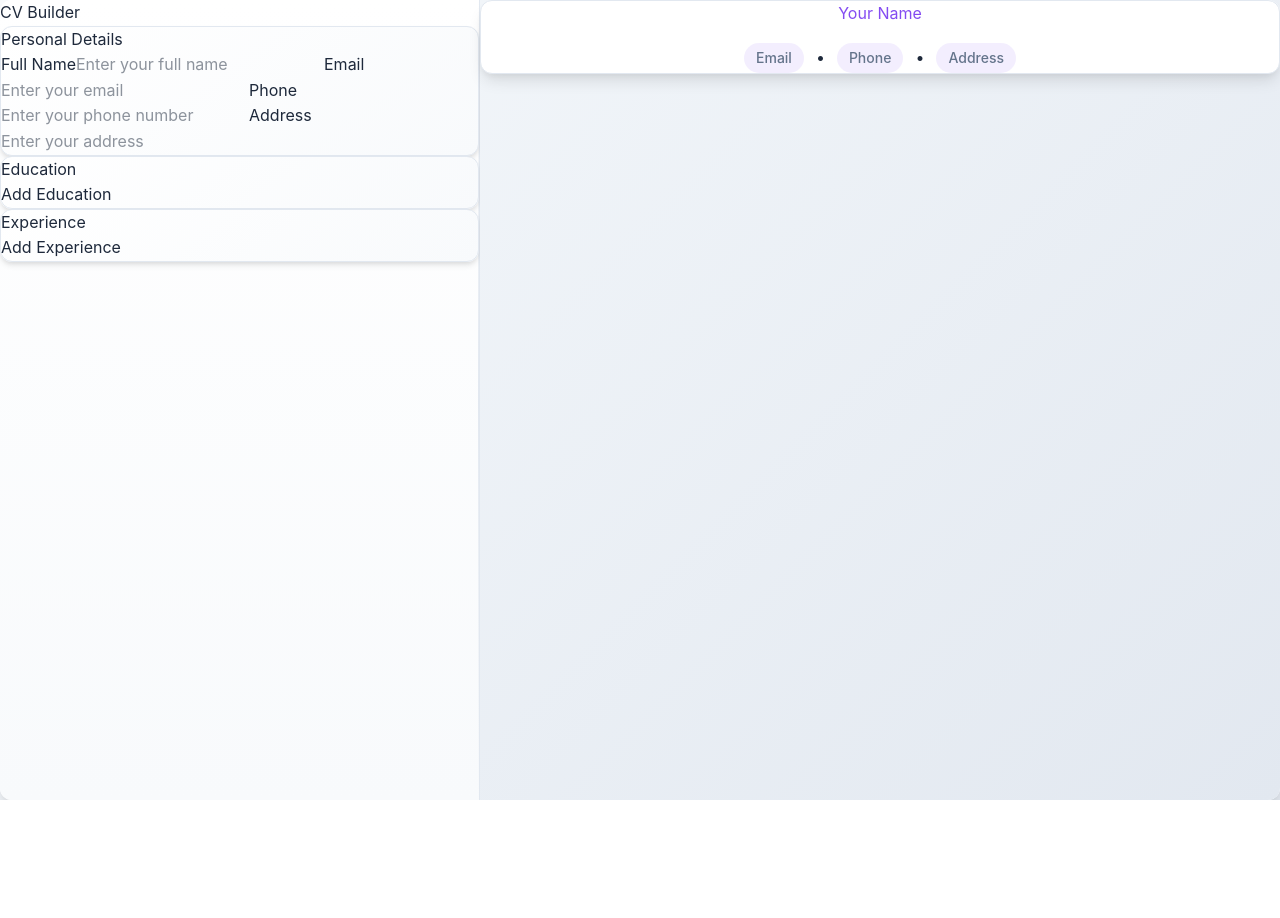
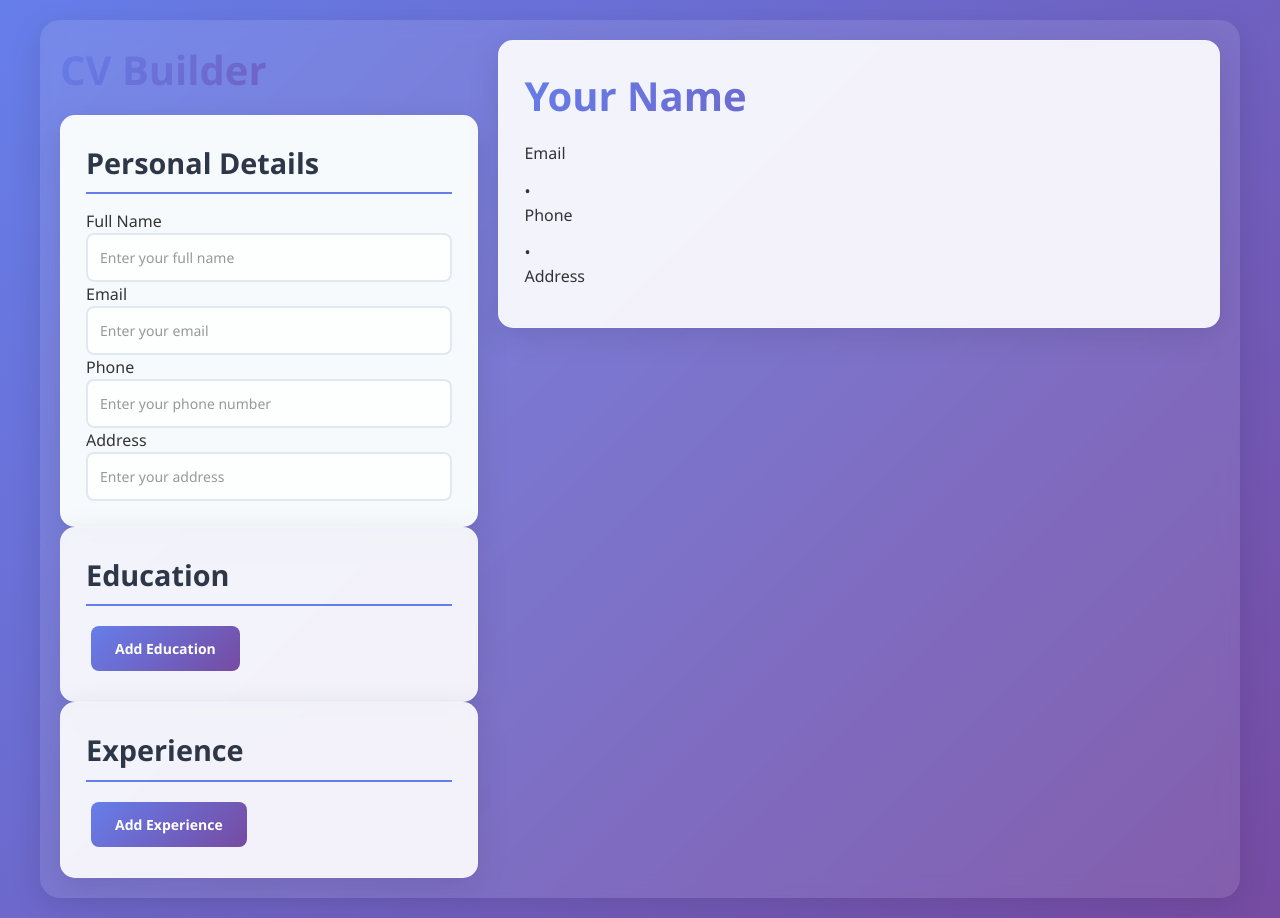
Before and after one commit to alakhagarwal/CV-Application, a React (Vite) app: page / in a window 1280 px wide. Before the commit the page ends 800 px from the top, so only its background shows below. Built offline with nearby package versions, Linux system fonts and the light colour scheme.

Commit message:
Fixed Responsiveness Issues.

```diff
--- a/src/App.css
+++ b/src/App.css
@@ -1,443 +1,161 @@
 @import "../node_modules/tailwindcss";
-
-
-:root {
-  --primary-color: #8b5cf6;
-  --primary-dark: #7c3aed;
-  --primary-light: #a78bfa;
-  --secondary-color: #64748b;
-  --background-color: #f8fafc;
-  --surface-color: #ffffff;
-  --text-primary: #1e293b;
-  --text-secondary: #64748b;
-  --border-color: #e2e8f0;
-  --shadow-light: 0 1px 3px 0 rgba(0, 0, 0, 0.1), 0 1px 2px 0 rgba(0, 0, 0, 0.06);
-  --shadow-medium: 0 4px 6px -1px rgba(0, 0, 0, 0.1), 0 2px 4px -1px rgba(0, 0, 0, 0.06);
-  --shadow-large: 0 10px 15px -3px rgba(0, 0, 0, 0.1), 0 4px 6px -2px rgba(0, 0, 0, 0.05);
-  --border-radius: 0.75rem;
-  --transition: all 0.3s cubic-bezier(0.4, 0, 0.2, 1);
-}
 
 * {
   box-sizing: border-box;
 }
 
 body {
-  background: linear-gradient(135deg, #f8fafc 0%, #e2e8f0 100%);
+  background: linear-gradient(135deg, #667eea 0%, #764ba2 100%);
   margin: 0;
-  padding: 0;
-  font-family: 'Inter', 'Segoe UI', system-ui, -apple-system, sans-serif;
-  line-height: 1.6;
-  color: var(--text-primary);
-  overflow-x: hidden;
+  padding: 20px;
+  font-family: 'Segoe UI', Tahoma, Geneva, Verdana, sans-serif;
+  min-height: 100vh;
+  color: #333;
 }
-
 
 .my-container {
   display: grid;
-  grid-template-columns: minmax(400px, 0.55fr) 1fr;
-  min-height: 100vh;
-  gap: 0;
-  max-width: 1600px;
+  grid-template-columns: 0.58fr 1fr;
+  gap: 20px;
+  max-width: 1200px;
   margin: 0 auto;
-  box-shadow: var(--shadow-large);
-  border-radius: var(--border-radius);
-  overflow: hidden;
-  background: var(--surface-color);
+  padding: 20px;
+  background: rgba(255, 255, 255, 0.1);
+  border-radius: 20px;
+  backdrop-filter: blur(10px);
+  box-shadow: 0 8px 32px rgba(0, 0, 0, 0.1);
 }
 
-
-.personalDetails,
-.educationDetails,
-.experienceDetails,
-.content {
-  border: 1px solid var(--border-color);
-  box-shadow: var(--shadow-medium);
-  background: linear-gradient(145deg, #ffffff 0%, #f8fafc 100%);
-  border-radius: var(--border-radius);
-  transition: var(--transition);
-  position: relative;
+.personalDetails, .educationDetails, .experienceDetails, .content {
+  border: 1px solid rgba(255, 255, 255, 0.2);
+  box-shadow: 0 8px 32px rgba(0, 0, 0, 0.1);
+  background: rgba(255, 255, 255, 0.9);
+  border-radius: 15px;
+  padding: 25px;
+  backdrop-filter: blur(10px);
+  transition: all 0.3s ease;
 }
 
-.personalDetails:hover,
-.educationDetails:hover,
-.experienceDetails:hover {
-  box-shadow: var(--shadow-large);
-  transform: translateY(-2px);
+.personalDetails:hover, .educationDetails:hover, .experienceDetails:hover, .content:hover {
+  transform: translateY(-5px);
+  box-shadow: 0 12px 40px rgba(0, 0, 0, 0.15);
 }
 
+@media (max-width: 1024px) {
+  body {
+    padding: 10px;
+  }
 
-.inputForms {
-  background: linear-gradient(180deg, #ffffff 0%, #f8fafc 100%);
-  border-right: 1px solid var(--border-color);
-  position: relative;
+  .my-container {
+    grid-template-columns: 1fr;
+    gap: 15px;
+    padding: 15px;
+  }
+
+  .my-container > * {
+    overflow: unset;
+  }
+
+  .personalDetails, .educationDetails, .experienceDetails, .content {
+    padding: 20px;
+  }
 }
 
-.inputForms::before {
-  content: '';
-  position: absolute;
-  top: 0;
-  right: 0;
-  width: 1px;
-  height: 100%;
-  background: linear-gradient(180deg, transparent 0%, var(--border-color) 50%, transparent 100%);
+/* Additional styling for better typography and spacing */
+h1, h2, h3, h4, h5, h6 {
+  margin-top: 0;
+  margin-bottom: 15px;
+  color: #2d3748;
+  font-weight: 600;
 }
 
-
-.cvPreview {
-  background: linear-gradient(135deg, #f1f5f9 0%, #e2e8f0 100%);
-  position: relative;
-}
-
-.content {
-  background: var(--surface-color);
-  box-shadow: var(--shadow-large);
-  position: relative;
-  transform-origin: top center;
-  transition: var(--transition);
-}
-
-.content:hover {
-  box-shadow: 0 20px 25px -5px rgba(0, 0, 0, 0.1), 0 10px 10px -5px rgba(0, 0, 0, 0.04);
-}
-
-
-.displayPersonalDetails h1 {
-  background: linear-gradient(135deg, var(--primary-color) 0%, var(--primary-dark) 100%);
+h1 {
+  font-size: 2.5rem;
+  background: linear-gradient(135deg, #667eea, #764ba2);
   -webkit-background-clip: text;
   -webkit-text-fill-color: transparent;
   background-clip: text;
-  text-align: center;
-  margin-bottom: 1rem;
 }
 
-
-.contactInfo {
-  display: flex;
-  flex-wrap: wrap;
-  gap: 0.75rem;
-  justify-content: center;
-  align-items: center;
+h2 {
+  font-size: 1.8rem;
+  border-bottom: 2px solid #667eea;
+  padding-bottom: 8px;
 }
 
-.contactInfo p {
-  display: flex;
-  align-items: center;
-  gap: 0.25rem;
-  padding: 0.25rem 0.75rem;
-  background: rgba(139, 92, 246, 0.1);
-  border-radius: 9999px;
-  font-size: 0.875rem;
-  font-weight: 500;
-  color: var(--text-secondary);
-  transition: var(--transition);
+h3 {
+  font-size: 1.4rem;
+  color: #4a5568;
 }
 
-.contactInfo p:hover {
-  background: rgba(139, 92, 246, 0.2);
-  color: var(--primary-dark);
+p {
+  line-height: 1.6;
+  margin-bottom: 12px;
 }
 
-
-.displayExp > div:first-child,
-.displayEdu > div:first-child {
-  background: linear-gradient(135deg, var(--primary-color) 0%, var(--primary-dark) 100%);
-  color: white;
-  margin: 0 -2.5rem 1.5rem -2.5rem;
-  padding: 1rem 2.5rem;
-  border-radius: 0;
-  font-weight: 600;
-  letter-spacing: 0.05em;
-  position: relative;
-  overflow: hidden;
+ul {
+  padding-left: 20px;
 }
 
-.displayExp > div:first-child::before,
-.displayEdu > div:first-child::before {
-  content: '';
-  position: absolute;
-  top: 0;
-  left: -100%;
-  width: 100%;
-  height: 100%;
-  background: linear-gradient(90deg, transparent, rgba(255, 255, 255, 0.2), transparent);
-  transition: left 0.6s;
+li {
+  margin-bottom: 8px;
+  line-height: 1.5;
 }
 
-.displayExp > div:first-child:hover::before,
-.displayEdu > div:first-child:hover::before {
-  left: 100%;
+/* Form styling */
+input, textarea, select {
+  width: 100%;
+  padding: 12px;
+  border: 2px solid #e2e8f0;
+  border-radius: 8px;
+  font-size: 14px;
+  transition: border-color 0.3s ease, box-shadow 0.3s ease;
+  background: rgba(255, 255, 255, 0.8);
 }
 
-
-.expBox,
-.eduBox {
-  background: rgba(248, 250, 252, 0.5);
-  border-radius: var(--border-radius);
-  margin-bottom: 1rem;
-  padding: 1.5rem;
-  border: 1px solid rgba(226, 232, 240, 0.8);
-  transition: var(--transition);
-  position: relative;
-  overflow: hidden;
+input:focus, textarea:focus, select:focus {
+  outline: none;
+  border-color: #667eea;
+  box-shadow: 0 0 0 3px rgba(102, 126, 234, 0.1);
 }
 
-.expBox::before,
-.eduBox::before {
-  content: '';
-  position: absolute;
-  top: 0;
-  left: 0;
-  width: 4px;
-  height: 100%;
-  background: linear-gradient(180deg, var(--primary-color) 0%, var(--primary-light) 100%);
-  transform: scaleY(0);
-  transition: transform 0.3s ease;
+button {
+  background: linear-gradient(135deg, #667eea, #764ba2);
+  color: white;
+  border: none;
+  padding: 12px 24px;
+  border-radius: 8px;
+  font-size: 14px;
+  font-weight: 600;
+  cursor: pointer;
+  transition: all 0.3s ease;
+  margin: 5px;
 }
 
-.expBox:hover,
-.eduBox:hover {
-  background: rgba(255, 255, 255, 0.9);
-  box-shadow: var(--shadow-medium);
-  transform: translateX(4px);
+button:hover {
+  transform: translateY(-2px);
+  box-shadow: 0 5px 15px rgba(102, 126, 234, 0.4);
 }
 
-.expBox:hover::before,
-.eduBox:hover::before {
-  transform: scaleY(1);
+button:active {
+  transform: translateY(0);
 }
 
-/* Custom scrollbar */
-.inputForms::-webkit-scrollbar,
-.cvPreview::-webkit-scrollbar {
+/* Scrollbar styling */
+::-webkit-scrollbar {
   width: 8px;
 }
 
-.inputForms::-webkit-scrollbar-track,
-.cvPreview::-webkit-scrollbar-track {
-  background: rgba(226, 232, 240, 0.3);
+::-webkit-scrollbar-track {
+  background: rgba(255, 255, 255, 0.1);
   border-radius: 4px;
 }
 
-.inputForms::-webkit-scrollbar-thumb,
-.cvPreview::-webkit-scrollbar-thumb {
-  background: linear-gradient(180deg, var(--primary-color) 0%, var(--primary-dark) 100%);
+::-webkit-scrollbar-thumb {
+  background: linear-gradient(135deg, #667eea, #764ba2);
   border-radius: 4px;
-  transition: var(--transition);
 }
 
-.inputForms::-webkit-scrollbar-thumb:hover,
-.cvPreview::-webkit-scrollbar-thumb:hover {
-  background: linear-gradient(180deg, var(--primary-dark) 0%, var(--primary-color) 100%);
+::-webkit-scrollbar-thumb:hover {
+  background: linear-gradient(135deg, #764ba2, #667eea);
 }
-
-/* Responsive Design */
-@media (max-width: 1280px) {
-  .my-container {
-    grid-template-columns: minmax(350px, 0.6fr) 1fr;
-  }
-}
-
-@media (max-width: 1024px) {
-  .my-container {
-    grid-template-columns: 1fr;
-    grid-template-rows: auto 1fr;
-    min-height: auto;
-    border-radius: 0;
-  }
-
-  .inputForms {
-    border-right: none;
-    border-bottom: 1px solid var(--border-color);
-    max-height: 50vh;
-    overflow-y: auto;
-  }
-
-  .cvPreview {
-    min-height: 100vh;
-  }
-
-  .content {
-    margin: 1rem;
-    border-radius: var(--border-radius);
-  }
-
-  .displayExp > div:first-child,
-  .displayEdu > div:first-child {
-    margin: 0 -1.5rem 1.5rem -1.5rem;
-    padding: 1rem 1.5rem;
-  }
-}
-
-@media (max-width: 768px) {
-  .my-container {
-    margin: 0;
-    border-radius: 0;
-    box-shadow: none;
-  }
-
-  .content {
-    margin: 0.5rem;
-    padding: 1.5rem;
-    min-height: auto;
-  }
-
-  .displayPersonalDetails {
-    padding: 1.5rem 1rem;
-  }
-
-  .displayPersonalDetails h1 {
-    font-size: 2.5rem;
-    line-height: 1.2;
-  }
-
-  .contactInfo {
-    flex-direction: column;
-    gap: 0.5rem;
-    text-align: center;
-  }
-
-  .contactInfo p {
-    font-size: 0.8rem;
-    padding: 0.375rem 1rem;
-  }
-
-  .section1 {
-    flex-direction: column;
-    gap: 0.75rem;
-  }
-
-  .expBox,
-  .eduBox {
-    padding: 1rem;
-  }
-
-  .displayExp > div:first-child,
-  .displayEdu > div:first-child {
-    margin: 0 -1rem 1rem -1rem;
-    padding: 0.75rem 1rem;
-    font-size: 1rem;
-  }
-}
-
-@media (max-width: 480px) {
-  .content {
-    margin: 0;
-    border-radius: 0;
-    padding: 1rem;
-  }
-
-  .displayPersonalDetails h1 {
-    font-size: 2rem;
-  }
-
-  .contactInfo {
-    flex-direction: column;
-    gap: 0.25rem;
-  }
-
-  .contactInfo span {
-    display: none;
-  }
-
-  .expBox,
-  .eduBox {
-    padding: 0.75rem;
-    margin-bottom: 0.75rem;
-  }
-}
-
-
-@media print {
-  body {
-    background: white;
-  }
-
-  .my-container {
-    display: block;
-    box-shadow: none;
-    border-radius: 0;
-    background: white;
-  }
-
-  .inputForms {
-    display: none;
-  }
-
-  .cvPreview {
-    background: white;
-    padding: 0;
-  }
-
-  .content {
-    box-shadow: none;
-    border: none;
-    background: white;
-    margin: 0;
-    padding: 1rem;
-    min-height: auto;
-  }
-
-  .displayExp > div:first-child,
-  .displayEdu > div:first-child {
-    background: #f1f5f9;
-    color: #334155;
-    margin: 0 -1rem 1rem -1rem;
-    print-color-adjust: exact;
-  }
-
-  .expBox,
-  .eduBox {
-    background: transparent;
-    border: 1px solid #e2e8f0;
-    break-inside: avoid;
-  }
-}
-
-
-@keyframes fadeInUp {
-  from {
-    opacity: 0;
-    transform: translateY(30px);
-  }
-  to {
-    opacity: 1;
-    transform: translateY(0);
-  }
-}
-
-.expBox,
-.eduBox {
-  animation: fadeInUp 0.6s ease-out;
-}
-
-
-button:focus-visible,
-input:focus-visible,
-textarea:focus-visible {
-  outline: 2px solid var(--primary-color);
-  outline-offset: 2px;
-}
-
-
-@media (prefers-contrast: high) {
-  :root {
-    --border-color: #000000;
-    --text-secondary: #000000;
-  }
-
-  .personalDetails,
-  .educationDetails,
-  .experienceDetails,
-  .content {
-    border: 2px solid #000000;
-  }
-}
-
-@media (prefers-reduced-motion: reduce) {
-  * {
-    animation-duration: 0.01ms !important;
-    animation-iteration-count: 1 !important;
-    transition-duration: 0.01ms !important;
-  }
-}
```
